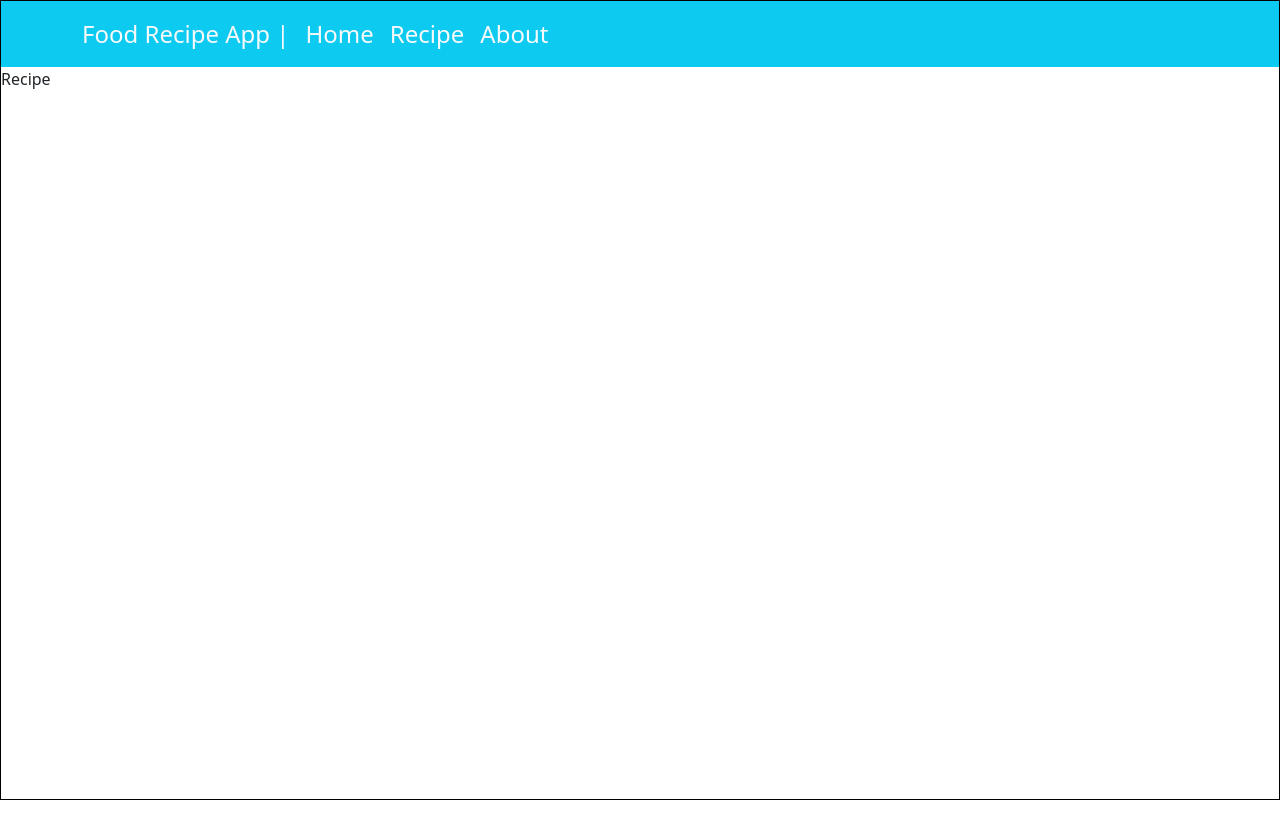
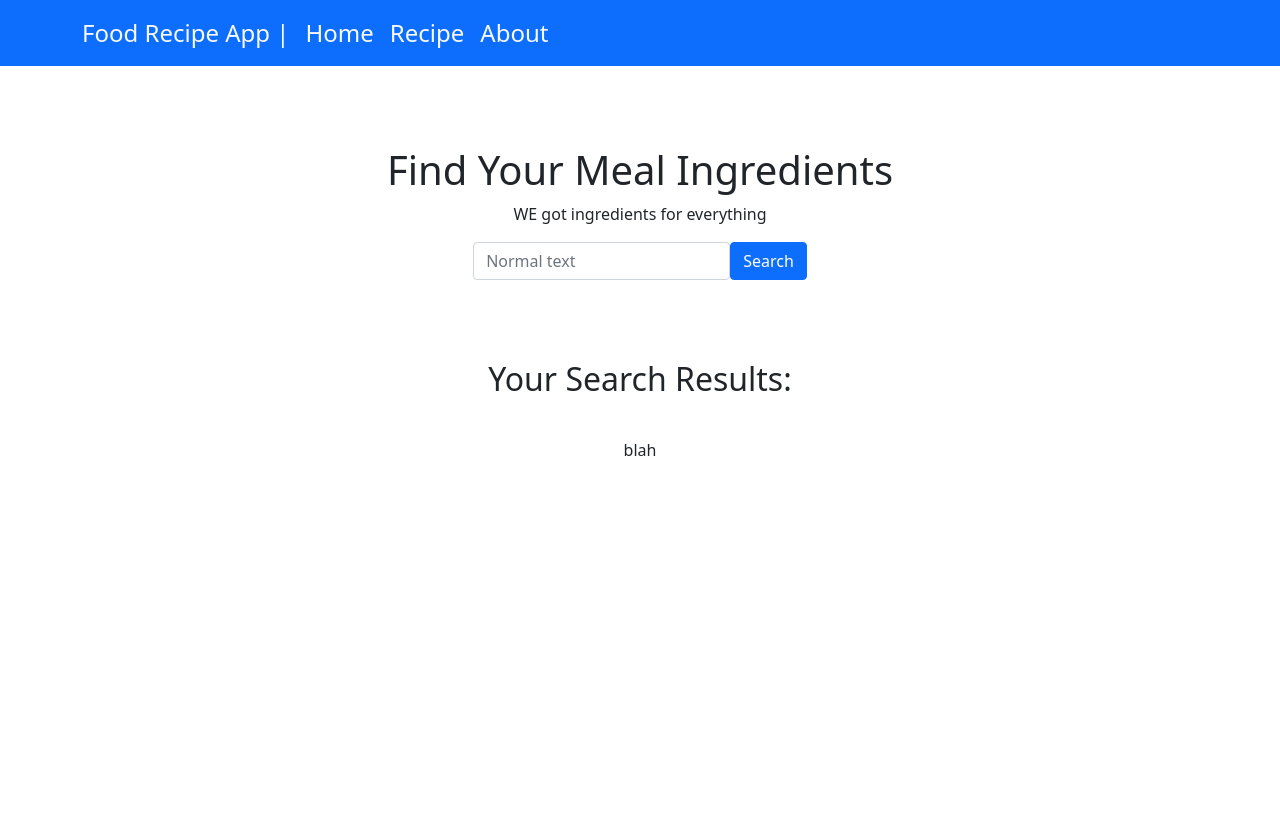
Before and after one commit to jipark92/react-food-recipe-app, a React (Create React App) app: page /recipe in a window 1280 px wide. Shown: the top 838 px of the page. Before the commit the page ends 800 px from the top, so only its background shows below. Built offline with nearby package versions, Linux system fonts and the light colour scheme.

Commit message:
change theme color to blue, input/search function working, working on api

```diff
--- a/src/components/Home.js
+++ b/src/components/Home.js
@@ -10,7 +10,7 @@ export default function Home() {
             </div>
             <div className="recipe-btn-container">
                 <Link to='/recipe'>
-                    <Button variant="info" size="lg">Search Recipe</Button>
+                    <Button variant="primary" size="lg">Search Recipe</Button>
                 </Link>
             </div>
         </div>
--- a/src/components/NavBars.js
+++ b/src/components/NavBars.js
@@ -6,7 +6,7 @@ import {Link} from 'react-router-dom'
 export default function NavBars() {
     return (
       <div  className='title-container'>
-        <Navbar bg="info" variant="dark">
+        <Navbar bg="primary" variant="dark">
           <Container>
           <Navbar.Brand>
             <Link to="/" className='text-light'>Food Recipe App |</Link>
--- a/src/components/Recipe.js
+++ b/src/components/Recipe.js
@@ -1,7 +1,45 @@
-
+import { Form, Button } from 'react-bootstrap';
+import 'bootstrap/dist/css/bootstrap.min.css';
+import {useState} from 'react'
 
 export default function Recipe() {
+
+    const [searchValue, setSearchValue] = useState();
+    const [showResult, setShowResult] = useState();
+
+    const getRecipeApi = () => {
+        fetch(`https://www.themealdb.com/api/json/v1/1/search.php?s=${searchValue}`)
+        .then(response=>response.json())
+        .then(data=>{
+            console.log(data)
+
+        })
+    }
+
+    const handleSearchValue = (e) =>{
+        setSearchValue(prevSearchValue => prevSearchValue = e.target.value)
+    }
+
     return (
-        <div>Recipe</div>
+        <div className="recipe-container">
+            <div className='description-container'>
+                <h1>Find Your Meal Ingredients</h1>
+                <p>WE got ingredients for everything</p>
+            </div>
+
+            <div className="search-container">
+                <Form.Control type="text" placeholder="Normal text" onChange={handleSearchValue} />
+                <Button variant="primary" size="md" onClick={getRecipeApi}>Search</Button>
+            </div>
+
+            <div className='result-container'>
+                <div className='result-text-container'>
+                    <h2>Your Search Results:</h2>
+                </div>
+                <div className='result-info-container'>
+                    <p>blah</p>
+                </div>
+            </div>
+        </div>
     )
 }
--- a/src/index.css
+++ b/src/index.css
@@ -5,7 +5,6 @@
 }
 
 .main-container{
-  border: 1px solid black;
   height: 100vh;
   width: 100vw;
 }
@@ -24,7 +23,6 @@
 }
 
 .home-container{
-  /* border: 1px solid black; */
   height:100%;
   display: flex;
   flex-direction: column;
@@ -35,7 +33,6 @@
   background-repeat: no-repeat;
   background-size: 100% 100%;
 
-  /* background-position: center; */
   background-color: #e0ebef;
 }
 
@@ -53,10 +50,41 @@
   font-weight: 1000;
 }
 
-.recipe-btn-container{
-
-}
-
 .recipe-btn-container:hover{
   transform: scale(1.1);
 }
+
+.recipe-container{
+  display:flex;
+  flex-direction: column;
+  justify-content: flex-start;
+  align-items: center;
+  height:100%;
+  padding-top:5rem;
+}
+
+.description-container{
+  display:flex;
+  flex-direction: column;
+  justify-content: flex-start;
+  align-items: center;
+}
+
+.search-container{
+  display: flex;
+}
+
+.result-container{
+  margin-top: 5rem;
+  /* border: 1px solid black; */
+  height: 100%;
+  width:100%;
+
+  display:flex;
+  flex-direction: column;
+  align-items: center;
+}
+
+.result-info-container{
+  padding: 2rem;
+}
```
